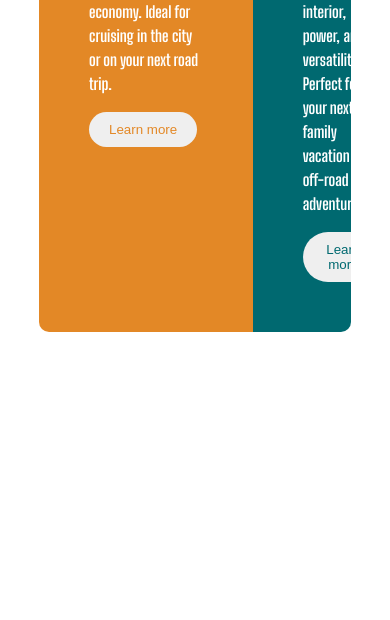
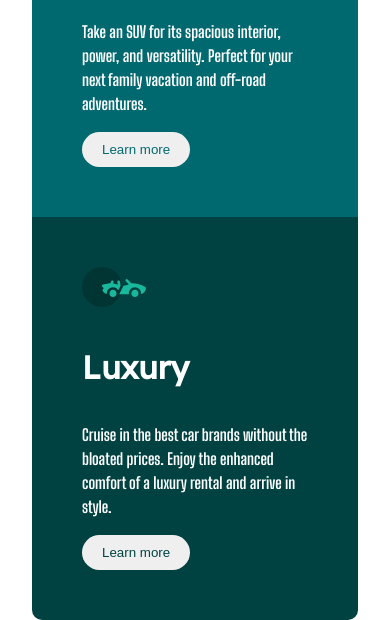
Before and after one commit to EwazKamgar/projectone, a plain HTML site: page index.html in a window 390 px wide. Shown: the part 395-1015 px from the top of the page. Before the commit the page ends 844 px from the top, so only its background shows below. Drawn offline with Linux system fonts and the light colour scheme.

Commit message:
responsiveness

```diff
--- a/css/style.css
+++ b/css/style.css
@@ -19,7 +19,8 @@ body {
 }
 
 .container {
-    max-width: 80%;
+    max-width: 1200px;
+    margin: 0 2rem;
     display: flex;
     border-radius: 10px;
     overflow: hidden;
@@ -100,3 +101,10 @@ button:hover {
     border: 2px solid white;
     background: var(--dark-cyan);
 }
+
+
+@media only screen and (max-width: 760px) {
+    .container {
+        flex-direction: column;
+    }
+}
```
